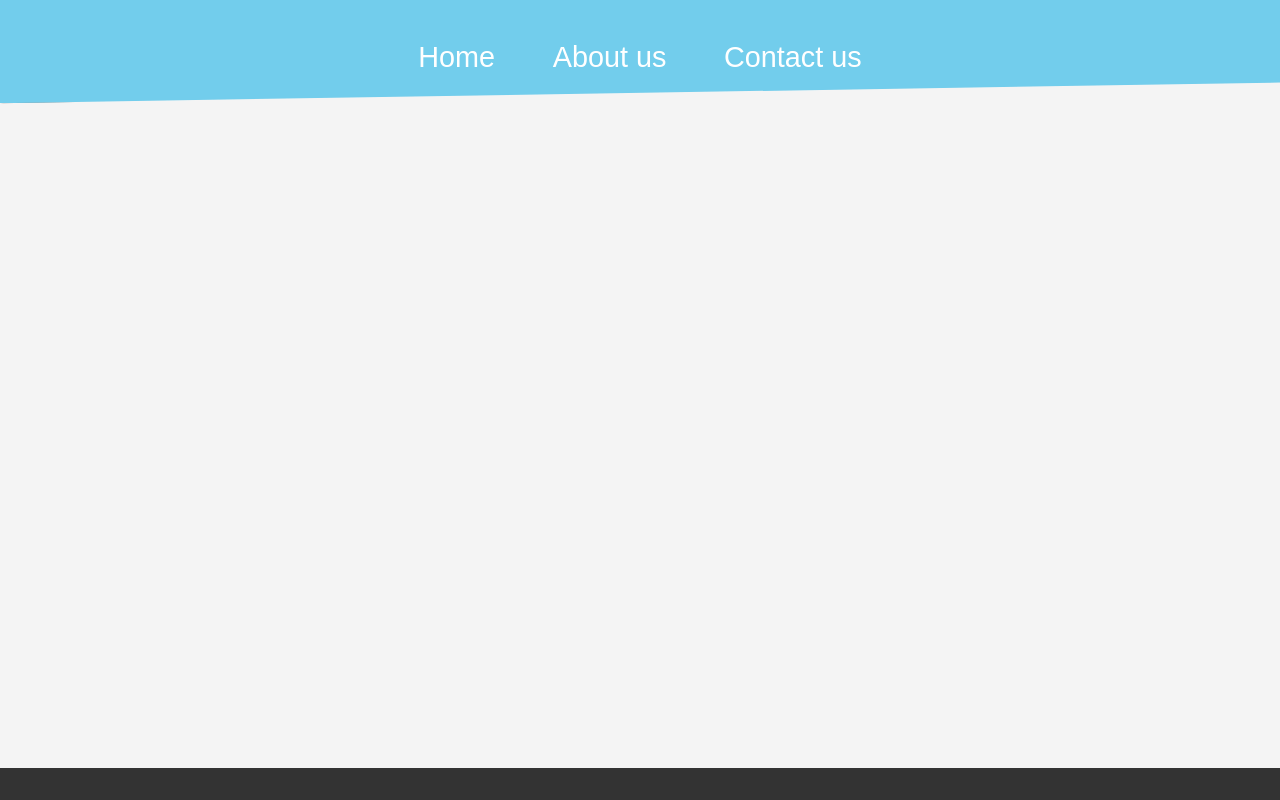
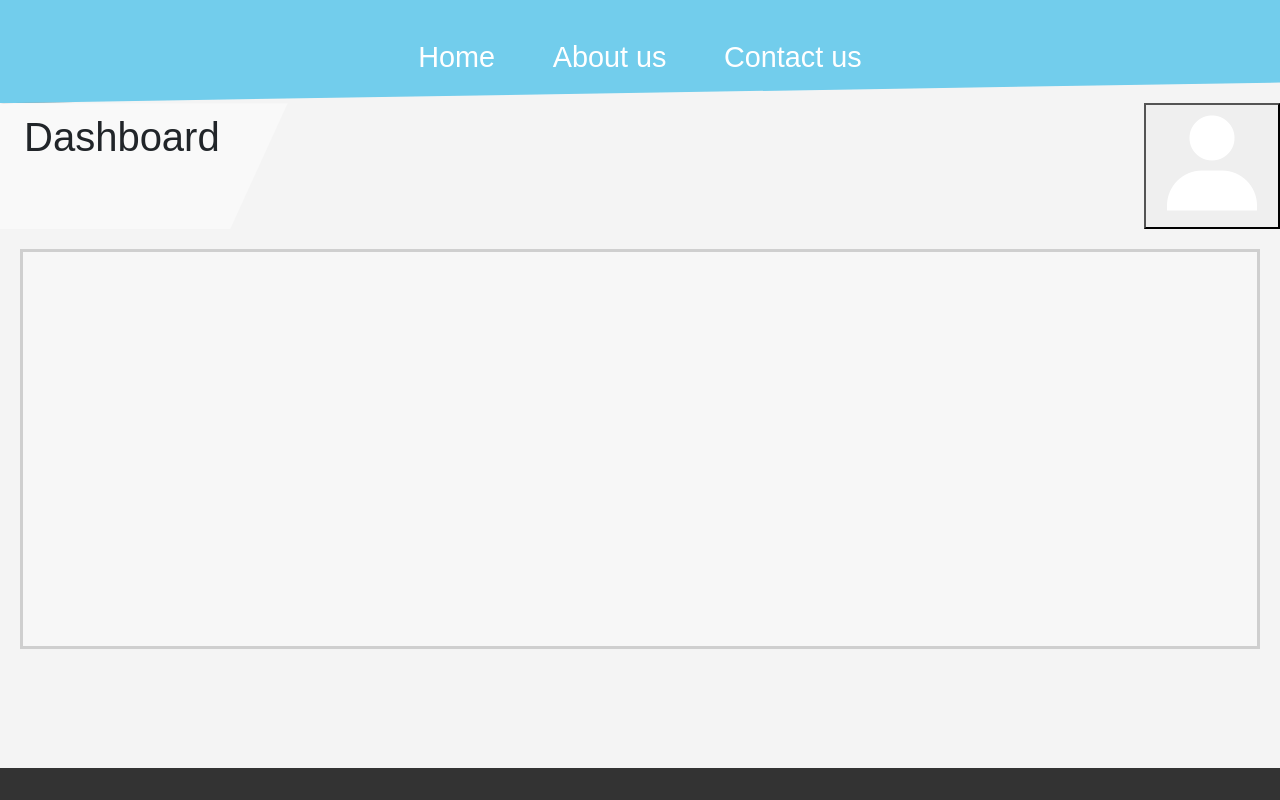
Before and after one commit to PrabathSamarasinghe/iwb043-kpp, a React (Vite) app in the folder frontend/: page /geesan/user_dashboard in a window 1280 px wide. Built offline with nearby package versions, Linux system fonts and the light colour scheme.

Commit message:
adding the structure for dashboard

```diff
--- a/frontend/src/App.jsx
+++ b/frontend/src/App.jsx
@@ -4,7 +4,7 @@ import Login_user from './pages/prabath/login_user';
 import Login_bank from './pages/prabath/login_bank';
 import Login_admin from './pages/prabath/login_admin';
 import Manupage_1 from './pages/manujaya/page_1';
-import Geeshapage_1 from './pages/geesan/page_1';
+import Dashboard from './pages/geesan/user_dashboard';
 import Kaveeshapage_1 from './pages/kaveesha/page_1';
 import Signup from './pages/prabath/signup_user';
 // import UserDashboard from './pages/prabath/user_dashboard';
@@ -32,10 +32,9 @@ const App = () => {
           <Route path="/prabath/login_admin" element={<Login_admin />} />
           <Route path='/prabath/signup_user' element={<Signup />} />
           {/* <Route path='/prabath/user_dashboard' element={<UserDashboard />} /> */}
+          <Route path='/geesan/user_dashboard' element={<Dashboard />} />
 
           <Route path="/manujaya/page_1" element={<Manupage_1 />} />
-
-          <Route path='/geesan/page_1' element = {<Geeshapage_1 />} />
 
           <Route path='/kaveesha/page_1' element = {<Kaveeshapage_1 />} />
 
--- /dev/null
+++ b/frontend/src/pages/geesan/components/Profile_dd.jsx
@@ -0,0 +1,13 @@
+import React from 'react'
+import 'boxicons'
+const Profile_dd = () => {
+  return (
+    <button className='dropButton'>
+      <i className='bx bxs-user'>
+
+      </i>
+    </button>
+  )
+}
+
+export default Profile_dd
--- /dev/null
+++ b/frontend/src/pages/geesan/components/Ribbon.jsx
@@ -0,0 +1,20 @@
+import React from 'react'
+import Profile_dd from './Profile_dd'
+import './ribon.css'
+
+const Ribbon = () => {
+  return (
+    <div>
+        <div className='rib'>
+            <div className='dbHeader'>
+                <h1>Dashboard</h1>
+            </div>
+            <div className='dButton'>
+                <Profile_dd />
+            </div>
+        </div>
+    </div>
+  )
+}
+
+export default Ribbon
--- /dev/null
+++ b/frontend/src/pages/geesan/components/ribon.css
@@ -0,0 +1,20 @@
+:root {
+    --primary-color: #101a24;
+    --secondary-color: #89e5ff;
+    --background-color: #304d6b;
+    --text-color: #fff;
+  }
+
+.rib{
+    display: flex;
+    justify-content: start;
+}
+.rib div.dButton{
+    align-self: flex-start;
+    margin-left: auto;
+}
+.rib div.dbHeader{
+    padding: 10px 68px 10px 24px;
+    background-color: rgba(255, 255, 255, 0.386);
+    clip-path: polygon(0 0, 100% 0, 80% 100%, 0 100%);
+}
--- /dev/null
+++ b/frontend/src/pages/geesan/dashboard.css
@@ -0,0 +1,6 @@
+.mainContainer{
+    background-color: rgba(255, 255, 255, 0.289);
+    min-height: 400px;
+    border: solid rgba(0, 0, 0, 0.159);
+    margin: 20px;
+}
--- a/frontend/src/pages/geesan/page_1.jsx
+++ /dev/null
@@ -1,11 +0,0 @@
-import React from 'react'
-
-const page_1 = () => {
-  return (
-    <div>
-      <h1>Geeshan page one</h1>
-    </div>
-  )
-}
-
-export default page_1
--- /dev/null
+++ b/frontend/src/pages/geesan/user_dashboard.jsx
@@ -0,0 +1,15 @@
+import React from 'react'
+import Ribbon from './components/Ribbon'
+import './dashboard.css'
+
+const Dashboard = () => {
+  return (
+    <div>
+      <Ribbon />
+      <div className='mainContainer'>
+      </div>
+    </div>
+  )
+}
+
+export default Dashboard
```
